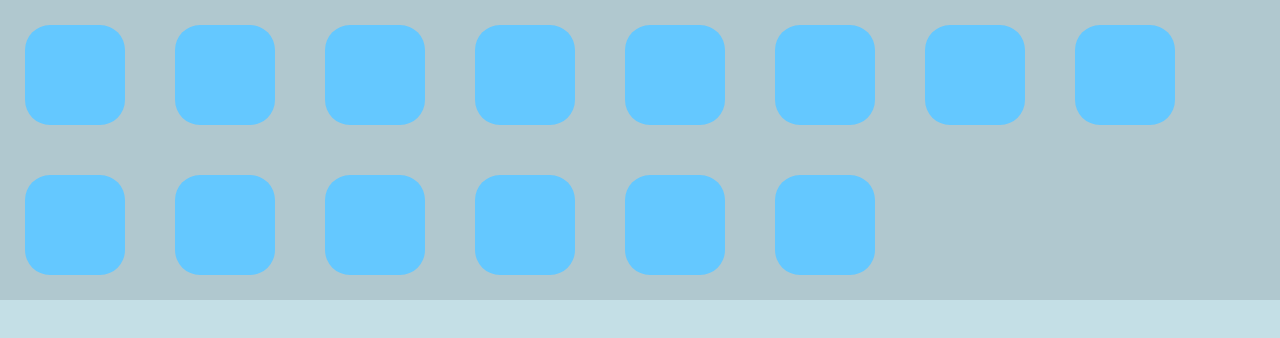
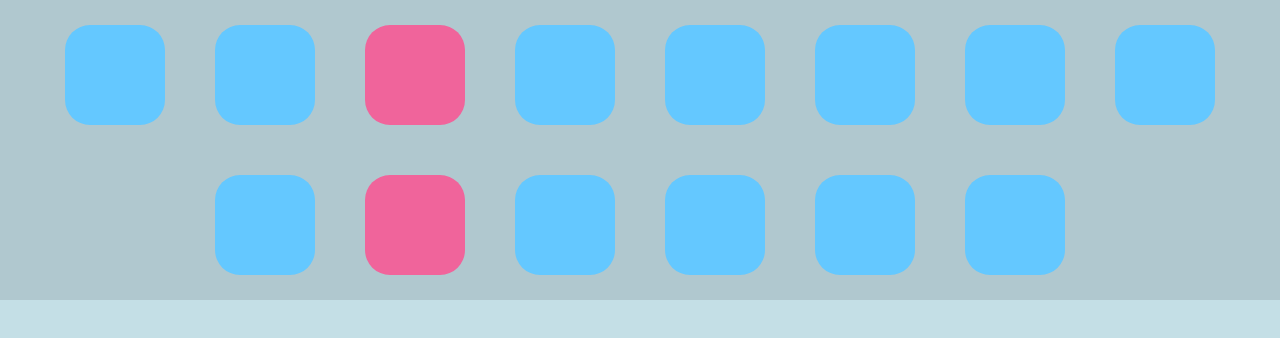
Before and after one commit to aquarioos/aquarioos.github.io, a plain HTML site: page index.html in a window 1280 px wide. Drawn offline with nearby package versions, Linux system fonts and the light colour scheme.

Commit message:
menu test

```diff
--- a/index.html
+++ b/index.html
@@ -14,14 +14,14 @@
         <div class="menu">
             <div class="menu-item"></div>
             <div class="menu-item"></div>
+            <div class="magic-item"></div>
             <div class="menu-item"></div>
             <div class="menu-item"></div>
             <div class="menu-item"></div>
             <div class="menu-item"></div>
             <div class="menu-item"></div>
             <div class="menu-item"></div>
-            <div class="menu-item"></div>
-            <div class="menu-item"></div>
+            <div class="magic-item"></div>
             <div class="menu-item"></div>
             <div class="menu-item"></div>
             <div class="menu-item"></div>
--- a/stylesheets/style.css
+++ b/stylesheets/style.css
@@ -5,15 +5,15 @@ body {
 }
 
 .menu {
-    width: 100%;
     background-color: rgba(0, 0, 0, 0.1);
     display: flex;
     flex-direction: row;
     align-items: flex-start;
     flex-wrap: wrap;
-    justify-content: flex-start;
+    justify-content: center;
+    transition: 0.7s;
+    width: 100%;
 }
-
 .menu-item {
     width: 100px;
     height: 100px;
@@ -25,8 +25,8 @@ body {
 }
 
 .menu-item:hover {
-    transform: scale(1.5) rotate(270deg);
-    transition: 1s;
+    transform: scale(1.2) rotate(15deg);
+    transition: 0.4s;
 }
 
 .photo {
@@ -37,3 +37,18 @@ body {
     height: 100%;
     object-fit: cover;
 }
+
+.magic-item {
+    width: 100px;
+    height: 100px;
+    border-radius: 25px;
+    margin: 25px;
+    cursor: pointer;
+    transition: 1s;
+    background-color: rgb(240, 100, 155);
+}
+
+.magic-item:hover {
+    transform: scale(1.2) rotate(360deg);
+    transition: 1s;
+}
```
